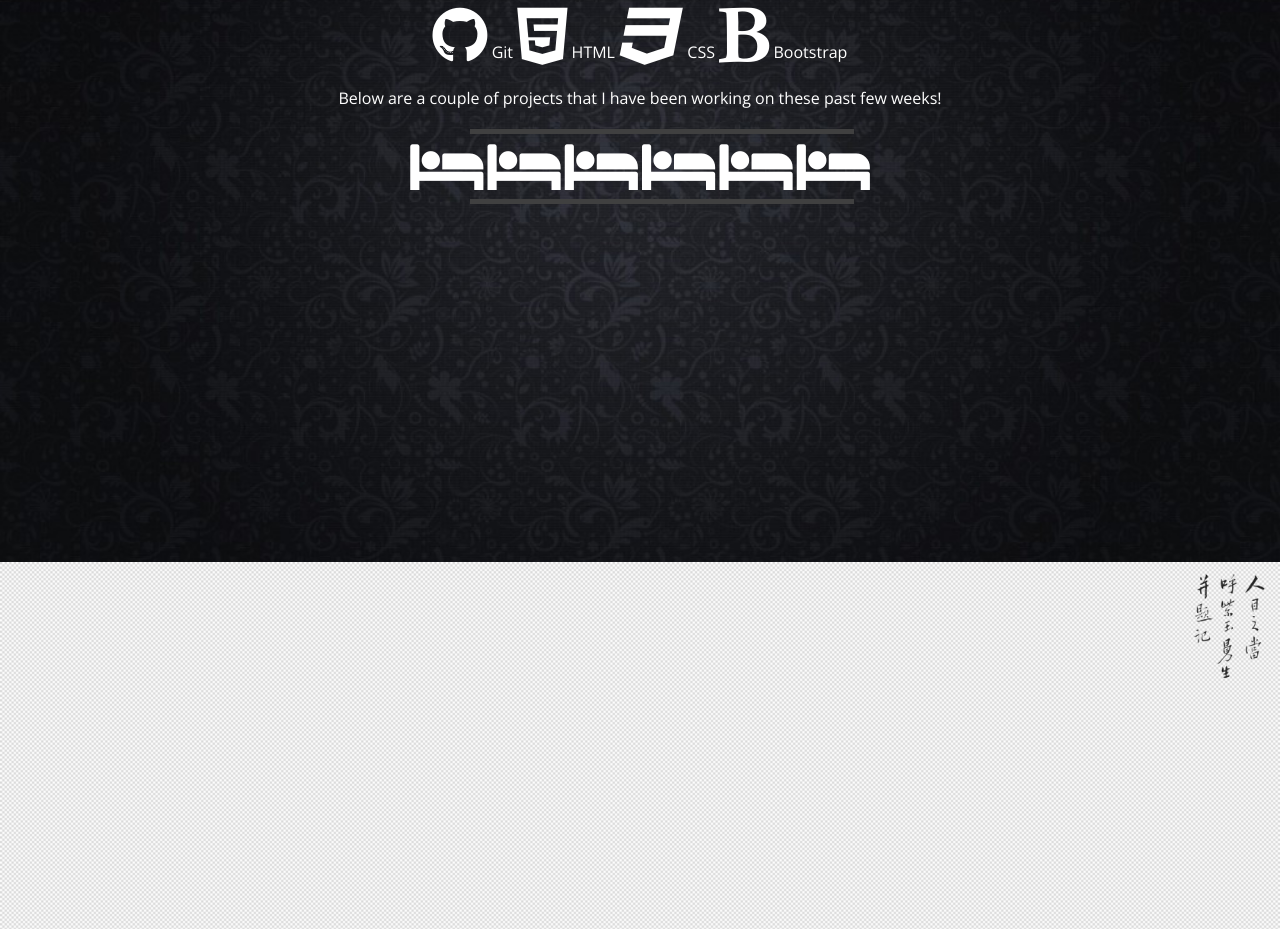
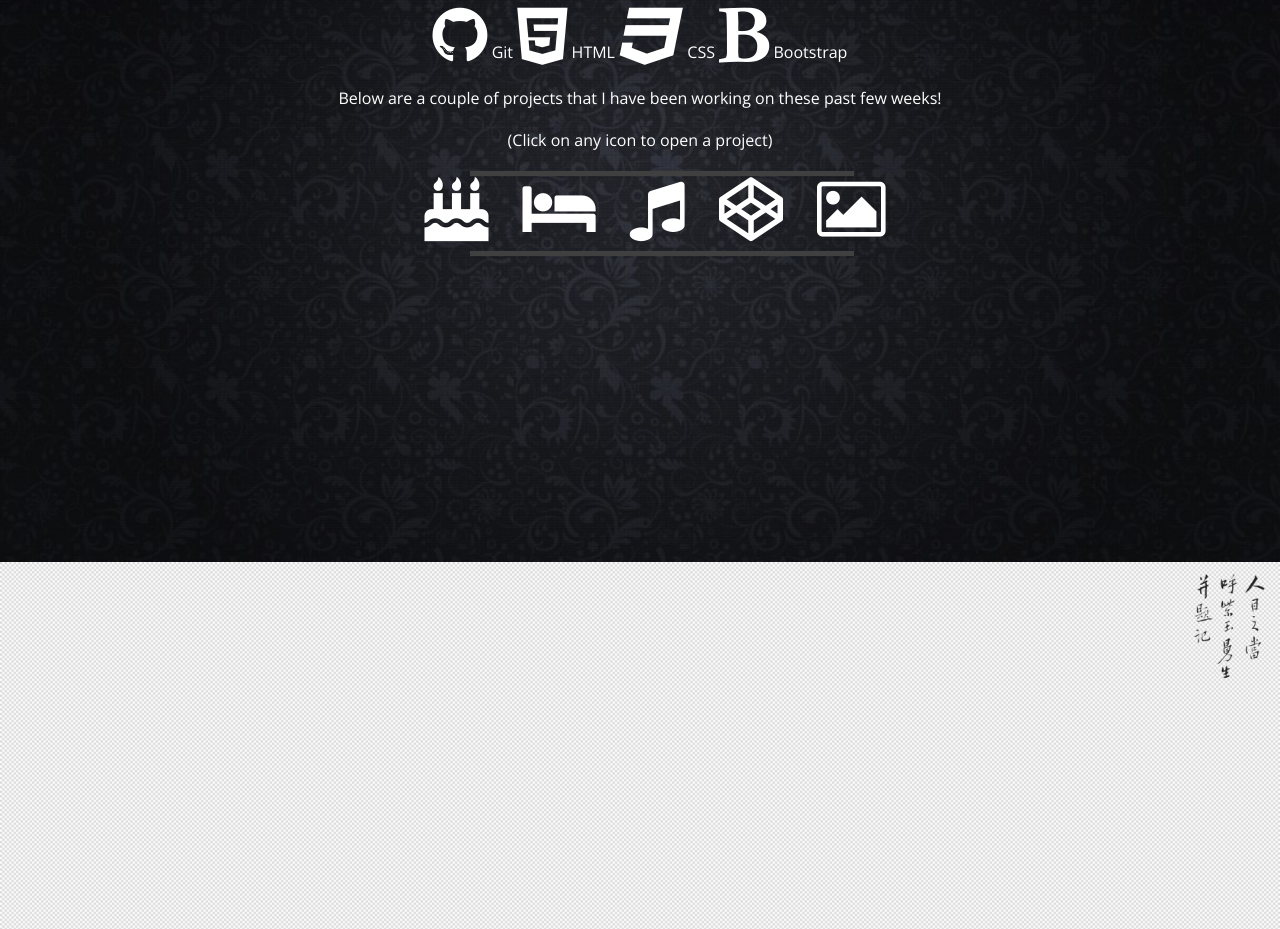
Before and after one commit to kurosakiaduma/land, a plain HTML site: page index.html in a window 1280 px wide. Shown: the part 1438-2367 px from the top of the page. Drawn offline with nearby package versions, Linux system fonts and the light colour scheme.

Commit message:
use icons as ref to previous projects

```diff
--- a/index.html
+++ b/index.html
@@ -43,17 +43,17 @@
                 <i class="fa fa-4x fa-bold sr-icons"></i> Bootstrap
 
             </p>
-            <p>Below are a couple of projects that I have been working on these past few weeks!</p>
+            <p>Below are a couple of projects that I have been working on these past few weeks!</p><p>(Click on any icon to open a project)</p>
             <hr>
             <div id="projects">
-                <i class="fa fa-4x fa-bed" aria-hidden="true" href="https://kurosakiaduma.github.io/resort/"></i>
-                <i class="fa fa-4x fa-bed" aria-hidden="true" href="https://kurosakiaduma.github.io/resort/"></i>
-                <i class="fa fa-4x fa-bed" aria-hidden="true" href="https://kurosakiaduma.github.io/resort/"></i>
-                <i class="fa fa-4x fa-bed" aria-hidden="true" href="https://kurosakiaduma.github.io/resort/"></i>
-                <i class="fa fa-4x fa-bed" aria-hidden="true" href="https://kurosakiaduma.github.io/resort/"></i>
-                <i class="fa fa-4x fa-bed" aria-hidden="true" href="https://kurosakiaduma.github.io/resort/"></i>
+                <a href="https://kurosakiaduma.github.io/cupcake/"><i class="fa fa-4x fa-birthday-cake" aria-hidden="true">
+</i></a>
+                <a href="https://kurosakiaduma.github.io/resort/"><i class="fa fa-4x fa-bed" aria-hidden="true"></i></a>
+                <a href="https://kurosakiaduma.github.io/coldplay/"><i class="fa fa-4x fa-music" aria-hidden="true"></i></a>
+                <a href="https://kurosakiaduma.github.io/bootstrap/"><i class="fa fa-4x fa-codepen" aria-hidden="true"></i></a>
+                <a href="https://kurosakiaduma.github.io/gallery/"><i class="fa fa-4x fa-picture-o" aria-hidden="true"></i></a>
+                <hr>
 
-                <hr>
 
 
             </div>
```
